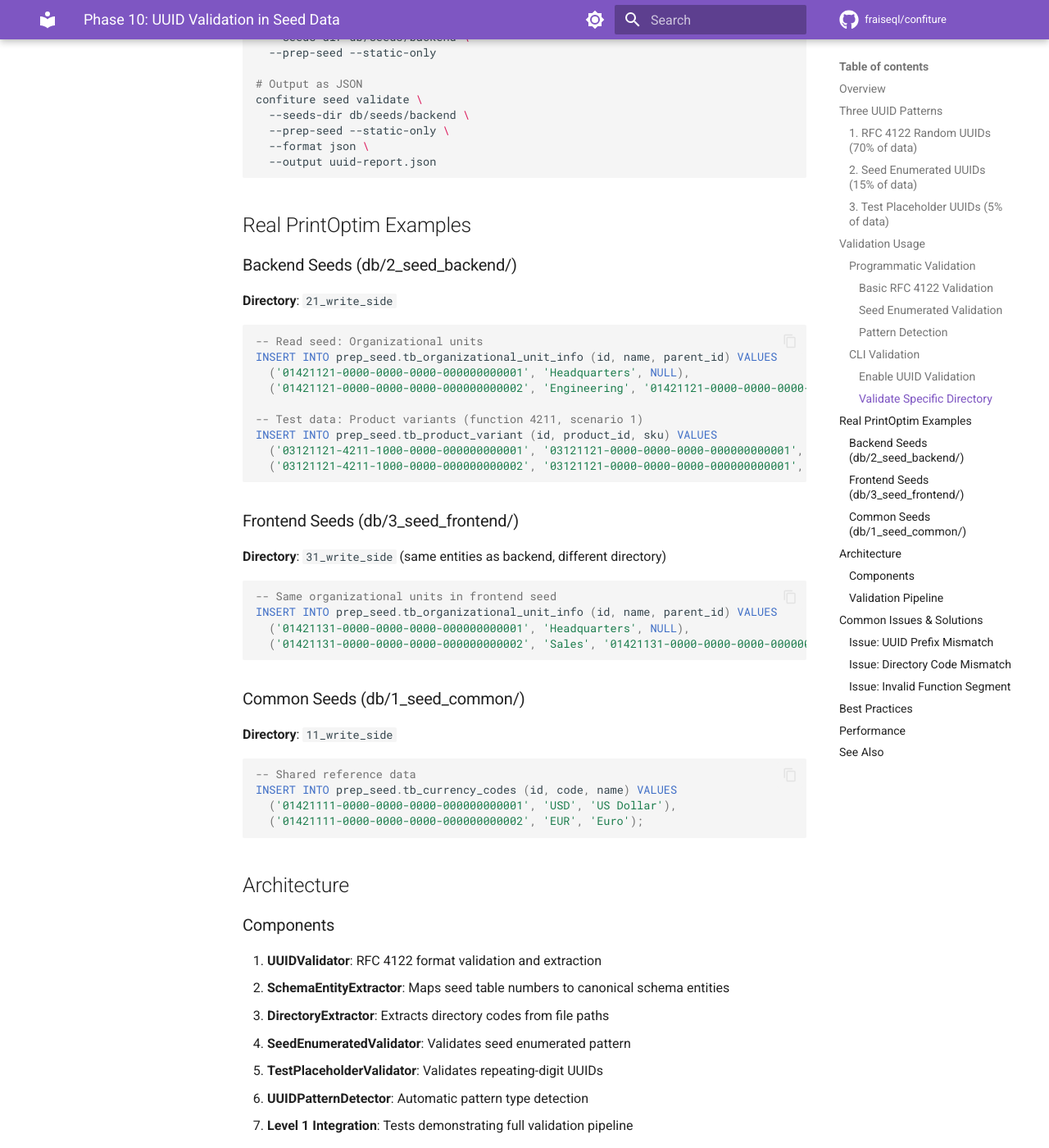
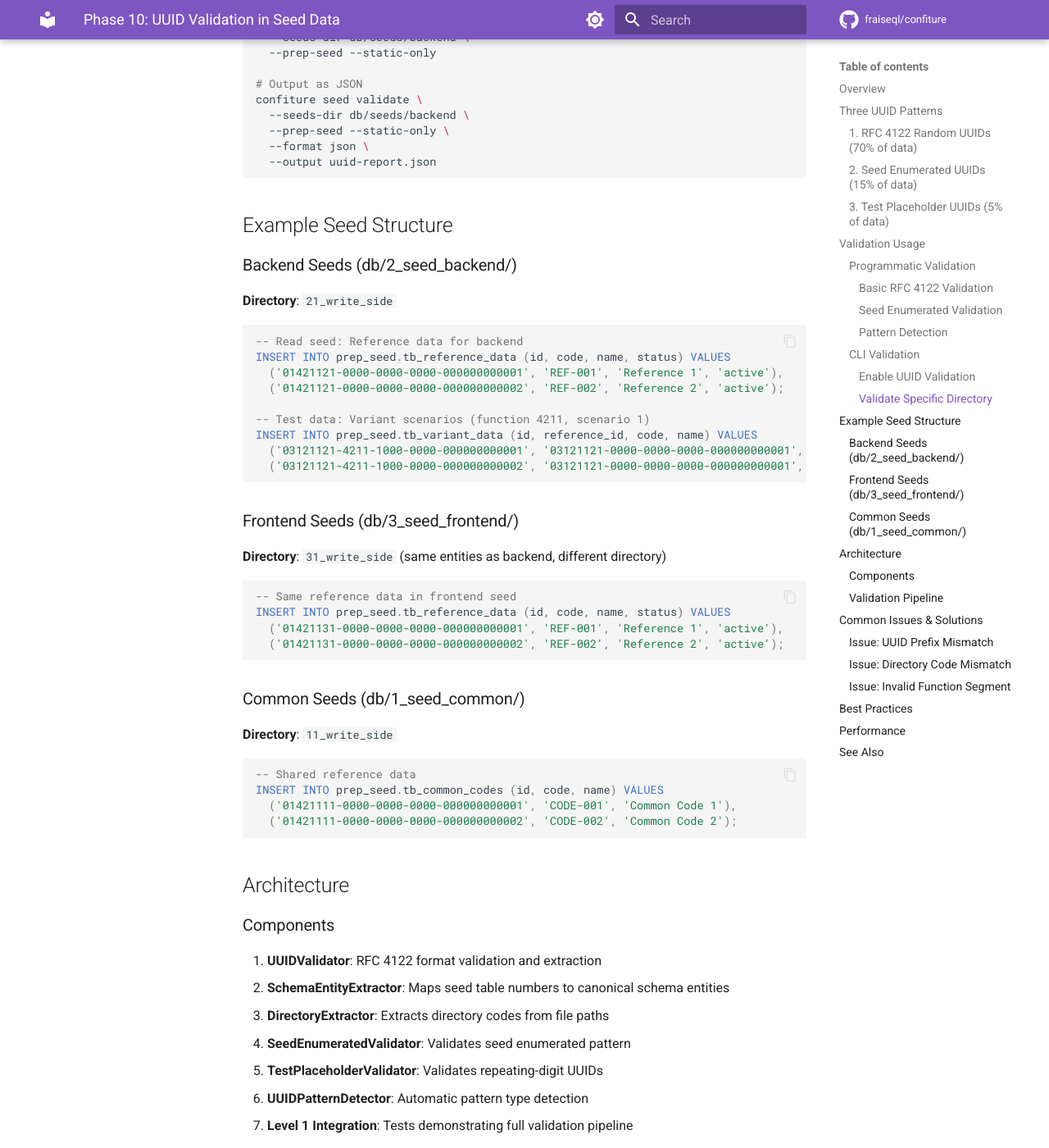
Before and after one commit to fraiseql/confiture, an MkDocs documentation site: the page built from docs/guides/uuid-validation.md, in a window 1280 px wide and 1400 px high, scrolled down 4046 px. Shown: the whole window at 82% size. Built offline with MkDocs 1.6.1 and Material for MkDocs 9.7.7, drawn with Linux system fonts in a browser that asks for light colours; comment, search, counter and statistics services are not loaded; the version menu is left out; some of the changed text lies outside the part shown.

Commit message:
refactor(docs): remove domain-specific knowledge from UUID validation
Remove all PrintOptim business domain references to ensure UUID validation
system is generic and domain-agnostic. This maintains the clear separation
between infrastructure (UUID validation) and application-specific code.

## Changes
- Renamed test classes and methods to use generic terminology:
  - "TestExtractorsWithRealPrintOptimPaths" → "TestExtractorsWithMultipleSeedLevels"
  - "test_real_printoptim_*" → generic "test_*_seed" method names
- Updated documentation examples to use generic table names:
  - "tb_organizational_unit_info" → "tb_reference_data"
  - "tb_product_info" → "tb_fact_data"
  - "tb_currency_codes" → "tb_common_codes"
- Updated docstrings and comments to remove domain references
- Updated organizing-sql-files.md to use generic "enterprise project" example
- Removed PrintOptim-specific example file

## Verification
✅ 188 tests passing (seed_validation + docs)
✅ No PrintOptim references remain in codebase
✅ All examples use generic domain terminology
✅ Code is reusable across projects

Co-Authored-By: Claude Haiku 4.5 <noreply@anthropic.com>

````diff
--- a/docs/guides/uuid-validation.md
+++ b/docs/guides/uuid-validation.md
@@ -6,7 +6,7 @@
 
 ## Overview
 
-UUID validation is a comprehensive system for detecting malformed UUIDs and validating seed-specific UUID patterns in seed data files. This guide covers the three UUID patterns found in production seed files and how to validate them.
+UUID validation is a comprehensive system for detecting malformed UUIDs and validating seed-specific UUID patterns in seed data files. This guide covers the three UUID patterns commonly found in seed data and how to validate them.
 
 ## Three UUID Patterns
 
@@ -54,33 +54,33 @@ Hierarchical UUIDs that encode the table structure within their format. Used in
 
 **Examples**:
 
-Read seed (backend organizational units):
+Read seed (backend dimension data):
 ```sql
 -- Schema entity: 014211, Directory: 21, No function/scenario
-INSERT INTO prep_seed.tb_organizational_unit_info (id, name)
-VALUES ('01421121-0000-0000-0000-000000000001', 'Headquarters');
+INSERT INTO prep_seed.tb_dimension_data (id, name)
+VALUES ('01421121-0000-0000-0000-000000000001', 'Dimension Record 1');
 ```
 
-Test function with scenario (backend products):
+Test function with scenario (backend fact data):
 ```sql
 -- Schema entity: 031211, Directory: 21, Function: 4211, Scenario: 1
-INSERT INTO prep_seed.tb_product_info (id, sku)
-VALUES ('03121121-4211-1000-0000-000000000001', 'TEST-SKU-001');
+INSERT INTO prep_seed.tb_fact_data (id, code)
+VALUES ('03121121-4211-1000-0000-000000000001', 'TEST-FACT-001');
 ```
 
 Same entity, different environments:
 ```sql
 -- Backend: Directory 21
-INSERT INTO prep_seed.tb_organizational_unit_info (id, name)
-VALUES ('01421121-0000-0000-0000-000000000001', 'Unit1');
+INSERT INTO prep_seed.tb_dimension_data (id, name)
+VALUES ('01421121-0000-0000-0000-000000000001', 'Record1');
 
 -- Frontend: Directory 31 (same entity 014211)
-INSERT INTO prep_seed.tb_organizational_unit_info (id, name)
-VALUES ('01421131-0000-0000-0000-000000000001', 'Unit1');
+INSERT INTO prep_seed.tb_dimension_data (id, name)
+VALUES ('01421131-0000-0000-0000-000000000001', 'Record1');
 
 -- Common: Directory 11 (same entity 014211)
-INSERT INTO prep_seed.tb_organizational_unit_info (id, name)
-VALUES ('01421111-0000-0000-0000-000000000001', 'Unit1');
+INSERT INTO prep_seed.tb_dimension_data (id, name)
+VALUES ('01421111-0000-0000-0000-000000000001', 'Record1');
 ```
 
 ### 3. Test Placeholder UUIDs (5% of data)
@@ -134,7 +134,7 @@ dir_extractor = DirectoryExtractor()
 seed_validator = SeedEnumeratedValidator()
 
 # Extract schema context from file path
-seed_path = Path("db/2_seed_backend/21_write_side/214_dim/.../014211_tb.sql")
+seed_path = Path("db/2_seed_backend/21_write_side/214_dim/2142_category/21421_subcategory/214211_tb_data.sql")
 schema_entity = schema_extractor.extract_schema_entity(seed_path)  # "014211"
 directory = dir_extractor.extract_directory(seed_path)  # "21"
 
@@ -207,22 +207,22 @@ confiture seed validate \
   --output uuid-report.json
 ```
 
-## Real PrintOptim Examples
+## Example Seed Structure
 
 ### Backend Seeds (db/2_seed_backend/)
 
 **Directory**: `21_write_side`
 
 ```sql
--- Read seed: Organizational units
-INSERT INTO prep_seed.tb_organizational_unit_info (id, name, parent_id) VALUES
-  ('01421121-0000-0000-0000-000000000001', 'Headquarters', NULL),
-  ('01421121-0000-0000-0000-000000000002', 'Engineering', '01421121-0000-0000-0000-000000000001');
+-- Read seed: Reference data for backend
+INSERT INTO prep_seed.tb_reference_data (id, code, name, status) VALUES
+  ('01421121-0000-0000-0000-000000000001', 'REF-001', 'Reference 1', 'active'),
+  ('01421121-0000-0000-0000-000000000002', 'REF-002', 'Reference 2', 'active');
 
--- Test data: Product variants (function 4211, scenario 1)
-INSERT INTO prep_seed.tb_product_variant (id, product_id, sku) VALUES
-  ('03121121-4211-1000-0000-000000000001', '03121121-0000-0000-0000-000000000001', 'TEST-VAR-001'),
-  ('03121121-4211-1000-0000-000000000002', '03121121-0000-0000-0000-000000000001', 'TEST-VAR-002');
+-- Test data: Variant scenarios (function 4211, scenario 1)
+INSERT INTO prep_seed.tb_variant_data (id, reference_id, code, name) VALUES
+  ('03121121-4211-1000-0000-000000000001', '03121121-0000-0000-0000-000000000001', 'VAR-001', 'Variant 1'),
+  ('03121121-4211-1000-0000-000000000002', '03121121-0000-0000-0000-000000000001', 'VAR-002', 'Variant 2');
 ```
 
 ### Frontend Seeds (db/3_seed_frontend/)
@@ -230,10 +230,10 @@ INSERT INTO prep_seed.tb_product_variant (id, product_id, sku) VALUES
 **Directory**: `31_write_side` (same entities as backend, different directory)
 
 ```sql
--- Same organizational units in frontend seed
-INSERT INTO prep_seed.tb_organizational_unit_info (id, name, parent_id) VALUES
-  ('01421131-0000-0000-0000-000000000001', 'Headquarters', NULL),
-  ('01421131-0000-0000-0000-000000000002', 'Sales', '01421131-0000-0000-0000-000000000001');
+-- Same reference data in frontend seed
+INSERT INTO prep_seed.tb_reference_data (id, code, name, status) VALUES
+  ('01421131-0000-0000-0000-000000000001', 'REF-001', 'Reference 1', 'active'),
+  ('01421131-0000-0000-0000-000000000002', 'REF-002', 'Reference 2', 'active');
 ```
 
 ### Common Seeds (db/1_seed_common/)
@@ -242,9 +242,9 @@ INSERT INTO prep_seed.tb_organizational_unit_info (id, name, parent_id) VALUES
 
 ```sql
 -- Shared reference data
-INSERT INTO prep_seed.tb_currency_codes (id, code, name) VALUES
-  ('01421111-0000-0000-0000-000000000001', 'USD', 'US Dollar'),
-  ('01421111-0000-0000-0000-000000000002', 'EUR', 'Euro');
+INSERT INTO prep_seed.tb_common_codes (id, code, name) VALUES
+  ('01421111-0000-0000-0000-000000000001', 'CODE-001', 'Common Code 1'),
+  ('01421111-0000-0000-0000-000000000002', 'CODE-002', 'Common Code 2');
 ```
 
 ## Architecture
````
Also changed, not shown: docs/organizing-sql-files.md (+2 -2 lines), examples/uuid-validation/printoptim_example.md (deleted, +0 -215 lines), 4 other files.
